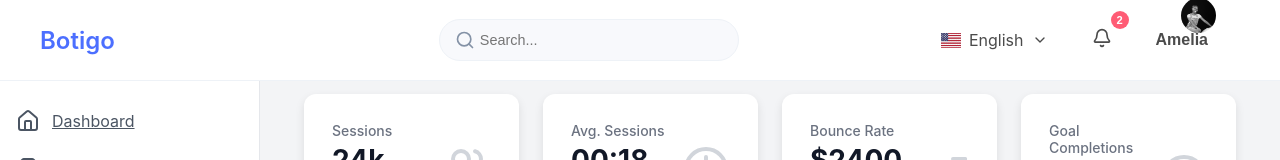
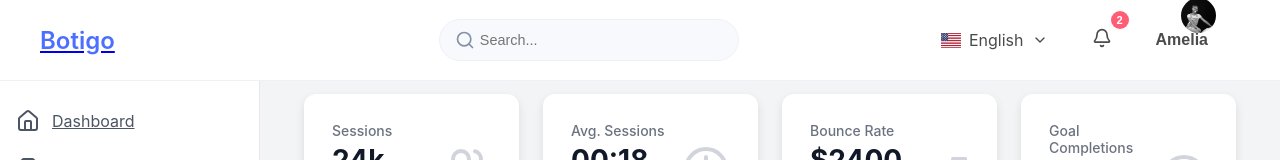
Before and after one commit to Bonaeineza31/Shopping-website, a React (Vite) app in the folder assignment/reactwebsite/: page /dashboard in a window 1280 px wide. Shown: the top 160 px of the page. Built offline with nearby package versions, Linux system fonts and the light colour scheme.

Commit message:
new functionality

```diff
--- a/assignment/reactwebsite/src/App.jsx
+++ b/assignment/reactwebsite/src/App.jsx
@@ -16,12 +16,12 @@
 import { ThemeProvider } from './Dashboard/Theme';
 import Newproduct from "./Dashboard/Newproduct";
 
-
 function App() {
   return (
     <ThemeProvider>
       <BrowserRouter>
         <Routes>
+          {/* Main Layout Routes */}
           <Route path="/" element={<Layout />}>
             <Route index element={<Home />} />
             <Route path="/Contact" element={<Contact />} />
@@ -31,18 +31,18 @@
             <Route path="/Blog" element={<Blog />} />
             <Route path="/HomeProduct" element={<HomeProduct />} />
             <Route path="/product/:id" element={<ProductCard />} />
-        <Route path="category/:id" element={<SinglePage/>} />
-        <Route path="/" element={<Dashboardlayout />} />
+            <Route path="category/:id" element={<SinglePage />} />
+          </Route>
+
+          {/* Dashboard Routes */}
+           <Route path="/dashboard" element={<Dashboardlayout />}>
             <Route index element={<DashboardView />} />
+            {/* <Route path="/newproduct" element={<Newproduct />} /> */}
           </Route>
-        <Route path="/" element={<Dashboardlayout />}>
-        <Route path="/dashboard" index element={<DashboardView/>} />
-        <Route path="/Newproduct" element={<Newproduct />} />
-         </Route>
+
         </Routes>
       </BrowserRouter>
     </ThemeProvider>
-
   );
 }
 
--- a/assignment/reactwebsite/src/Dashboard/Dashboardnavbar.jsx
+++ b/assignment/reactwebsite/src/Dashboard/Dashboardnavbar.jsx
@@ -4,6 +4,7 @@
 import pp3 from './pics/pp3.jpg'
 import './dashboard-styles/dashboardnavbar.css'
 import { IoReorderThree } from "react-icons/io5";
+import {Link} from 'react-router-dom'
 import germanflag from './pics/Screenshot 2025-02-12 164728.png'
 import italianflag from './pics/Screenshot 2025-02-12 164919.png'
 import frenchflag from './pics/Screenshot 2025-02-12 165053.png'
@@ -32,9 +33,9 @@
     <nav className="navbar">
       <div className="navbar-left">
 
-        <div className="logo-container">
-          <h1 className="logo-text">Botigo</h1>
-        </div>
+      <Link to="/Home">
+     <h1 className="logo-text">Botigo</h1>
+      </Link>
 
         {/* <button
           className="menu-toggle"
--- a/assignment/reactwebsite/src/Dashboard/Sidebar.jsx
+++ b/assignment/reactwebsite/src/Dashboard/Sidebar.jsx
@@ -1,6 +1,8 @@
 
 import React, { useState } from 'react';
 import {Link} from 'react-router-dom'
+import newproduct from './Newproduct';
+
 import {
   Home,
   ShoppingCart,
@@ -84,12 +86,10 @@
         </div>
         {activeMenu === 'store' && (
           <div className="nav-submenu">
-          <div className="nav-submenu">
-            <Link to="/Newproduct" className="submenu-item">
+            <Link to="/newproduct" className="submenu-item">
               <Package size={20} />
               Products
             </Link>
-          </div>
             <a href="/inventory" className="submenu-item">
               <Box size={20} />
               <span>Inventory</span>
--- a/assignment/reactwebsite/src/main.jsx
+++ b/assignment/reactwebsite/src/main.jsx
@@ -4,7 +4,8 @@
 import './index.css'
 
 ReactDOM.createRoot(document.getElementById('root')).render(
+
   <React.StrictMode>
       <App />
-  </React.StrictMode>,
+  </React.StrictMode>
 )
```
Lines whose indentation alone changed are shown as unchanged.
